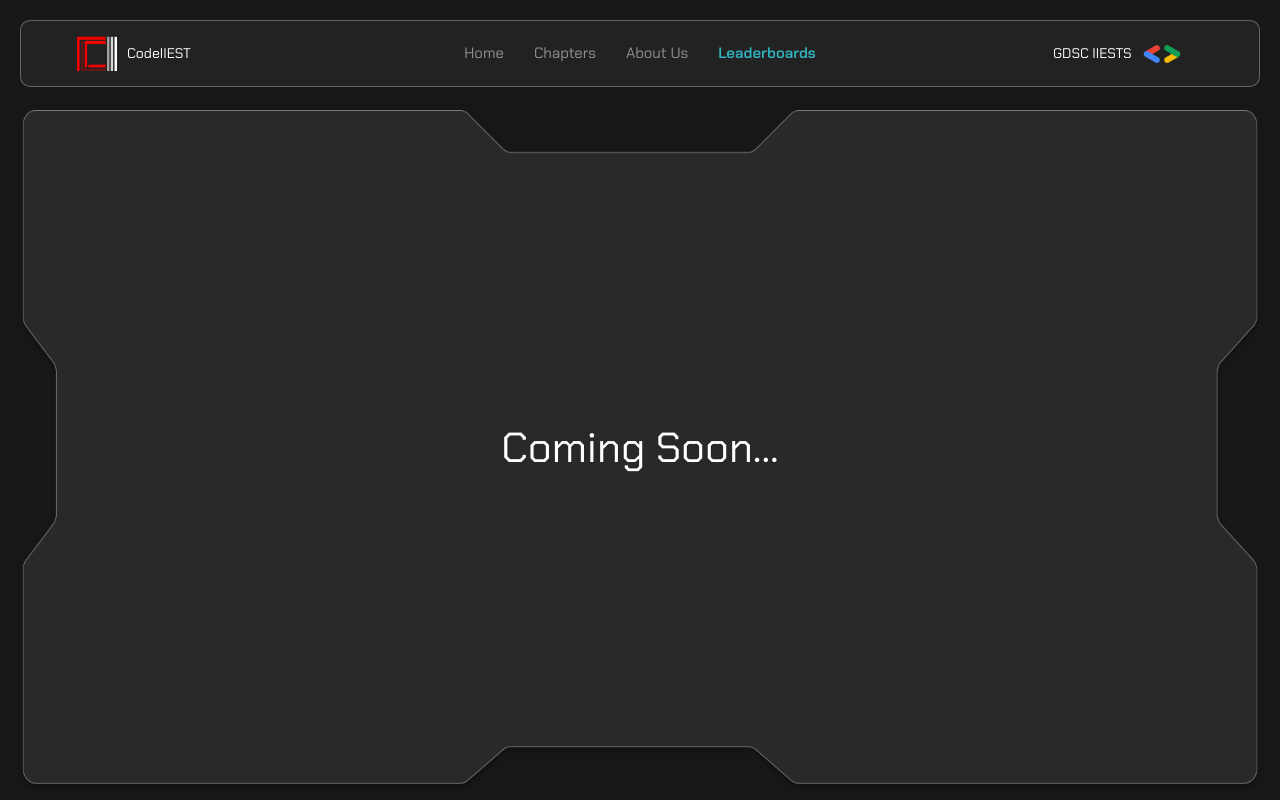
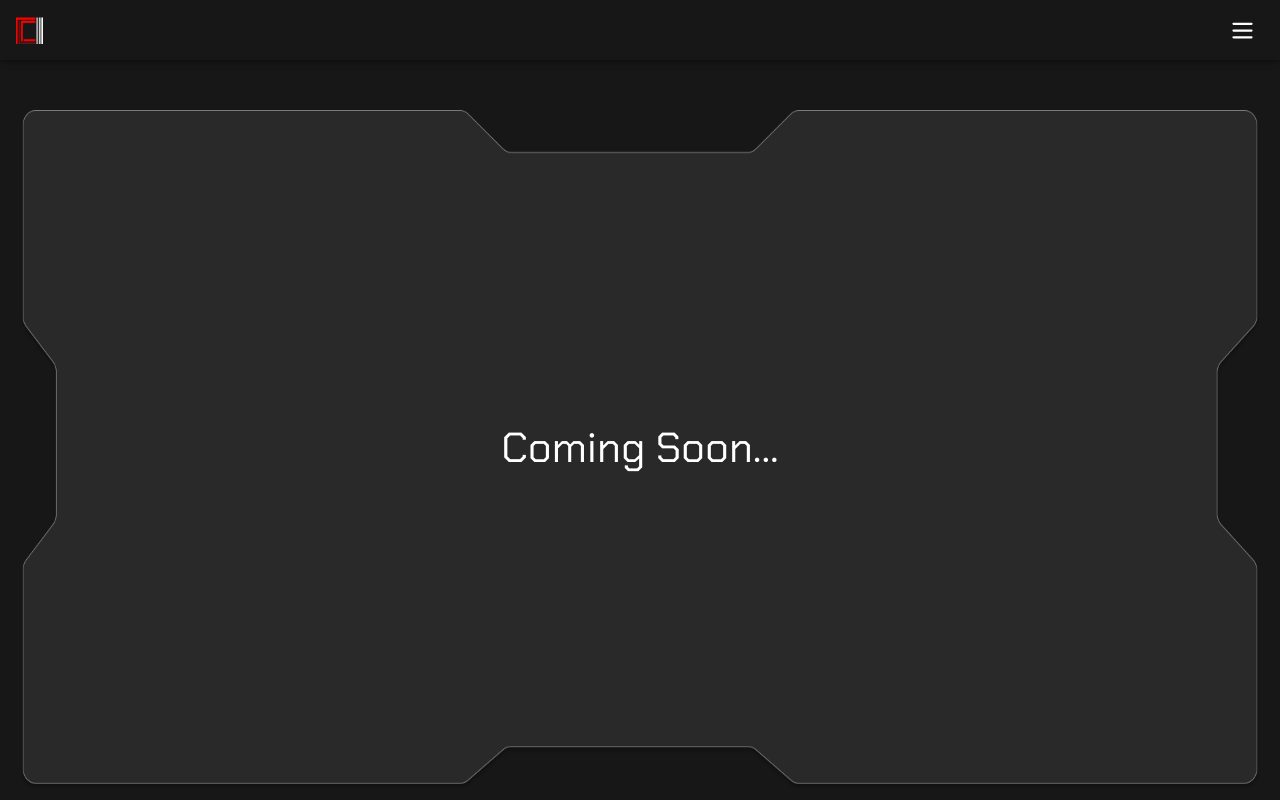
Before and after one commit to dsc-iiest/codeiiest-gdsc, a React (Vite) app in the folder client/: page /leaderboard in a window 1280 px wide. Built offline with nearby package versions, Linux system fonts and the light colour scheme.

Commit message:
[UPDATE]: Changed navbar drawer background

```diff
--- a/client/src/components/Navbar/Navbar.css
+++ b/client/src/components/Navbar/Navbar.css
@@ -79,12 +79,16 @@
     justify-content: flex-start;
     align-items: center;
 }
-.navbar .nav-items .item:hover,
+
 .navbar .nav-items .item.active {
     color: var(--accent);
     content: "";
     transition: 0.25s all;
-    font-weight: 600;
+    /* font-weight: 600; */
+}
+.navbar .nav-items .item:hover {
+    text-shadow: 0 0 2px var(--accent);
+    color: var(--accent);
 }
 .MuiDrawer-root .MuiPaper-root {
     width: 100% !important;
@@ -244,10 +248,15 @@
         align-items: center;
         height: 80px;
         border: 0px solid red;
-        display: none;
     }
     .navbar .left-col {
         justify-content: space-between;
         width: 100%;
     }
 }
+
+@media only screen and (max-width: 900px), only screen and (max-device-width: 900px) {
+    .navbar {
+        display: none;
+    }
+}
--- a/client/src/components/Navbar/Navbar.jsx
+++ b/client/src/components/Navbar/Navbar.jsx
@@ -214,7 +214,7 @@ const Navbar = ({
 				</div>
 				<div className="left-col">
 					<Link to="/" className="logo">
-						GDSC IIESTS
+						GDG IIESTS
 						<img src={"/assets/logo/gdsc-logo.png"} />
 					</Link>
 					{width <= 720 && (
--- a/client/src/components/header/Header.css
+++ b/client/src/components/header/Header.css
@@ -26,8 +26,10 @@
     align-items: center;
 	margin-left: 2rem;
 }
-.item:hover,
-.item.active {
+.menu-drawer .item:hover{
+    text-shadow: 0 0 2px gold;
+}
+.menu-drawer .item.active {
     color: red;
     content: "";
     transition: 0.25s all;
@@ -62,8 +64,8 @@
 	display: none;
 }
 
-@media only screen and (max-width: 720px),
-only screen and (max-device-width: 720px){
+@media only screen and (max-width: 900px),
+only screen and (max-device-width: 900px){
 	.small-header {
 		display: contents;
 	}
--- a/client/src/components/header/Header.jsx
+++ b/client/src/components/header/Header.jsx
@@ -147,54 +147,52 @@ const MenuDrawer = () => {
     ];
 
     const list = () => (
-        <Box sx={{
+        <Box
+            sx={{
                 width: "100%",
                 height: "100vh",
                 background: `url("/assets/life.webp")`,
                 backgroundRepeat: "no-repeat",
-            backgroundPosition: "center",
-            backgroundSize: "cover",
-            '&::before': {
+                backgroundPosition: "bottom",
+                backgroundSize: "contain",
+                "&::before": {
                     content: '""',
                     position: "absolute",
                     top: 0,
                     left: 0,
                     width: "100%",
                     height: "100%",
-            backgroundColor: "rgba(0, 0, 0, 0.5)", // Adjust the opacity (0.5) as needed
+                    background: "linear-gradient(0deg, rgba(20,20,112,0) 10%, rgba(30, 30, 30,1) 35%)",
                     zIndex: 1,
                 },
                 // Ensure that any children elements are on top of the overlay
-        '& > *': {
+                "& > *": {
                     position: "relative",
                     zIndex: 2,
-        }
+                },
             }}
             role="presentation"
             onClick={toggleDrawer(false)}
             onKeyDown={toggleDrawer(false)}
             className="menu-drawer"
         >
-            <Box sx={{ display: "flex", justifyContent: "space-between", margin: "2rem", alignItems: "center"}}>
+            <Box sx={{ display: "flex", justifyContent: "space-between", margin: "2rem", alignItems: "center" }}>
                 <img src={CodeIIEST} className="brand" />
-                <IconButton
-                    edge="start"
-                    color="inherit"
-                    aria-label="menu"
-                    onClick={toggleDrawer(false)}
-                >
+                <IconButton edge="start" color="inherit" aria-label="menu" onClick={toggleDrawer(false)}>
                     <Close cls={"cls"} color={"#fff"} />
                 </IconButton>
             </Box>
-            <Box sx = {{
+            <Box
+                sx={{
                     display: "flex",
                     flexDirection: "column",
-                gap: "1rem",
+                    gap: "2rem",
                     fontSize: "1.2rem",
-                marginTop: "3rem"
-            }} >
+                    marginTop: "5rem",
+                }}
+            >
                 {menuItems.map((item, index) => (
-                    <NavLink className={"item"} key={index} to = {item.link}>
+                    <NavLink className={"item"} key={index} to={item.link}>
                         {item.text}
                     </NavLink>
                 ))}
@@ -254,11 +252,9 @@ const Header = () => {
                             sx={{
                                 color: "white",
                                 fontWeight: 400,
-                                fontFamily: "Chakra Petch"
+                                fontFamily: "Chakra Petch",
                             }}
-                        >
-
-                        </Typography>
+                        ></Typography>
                     </Link>
                 </Box>
                 <MenuDrawer />
--- a/client/src/screens/Home/Home.css
+++ b/client/src/screens/Home/Home.css
@@ -99,6 +99,7 @@
 	/* position: relative; */
 	border: 0px solid yellow;
 	width: fit-content;
+	margin-bottom: 1rem
 }
 .home .new-events::before{
 	content: "";
--- a/client/src/screens/Home/Home.jsx
+++ b/client/src/screens/Home/Home.jsx
@@ -72,7 +72,7 @@ const Home = () => {
                     </div>
                     <div className="x">X</div>
                     <div className="item">
-                        GDSC IIESTS
+                        GDG IIESTS
                         <img src={"/assets/logo/gdsc-logo.png"} />
                     </div>
                     <div className="minified">
```
Also changed, not shown: client/public/assets/life.webp. Lines whose indentation alone changed are shown as unchanged.
